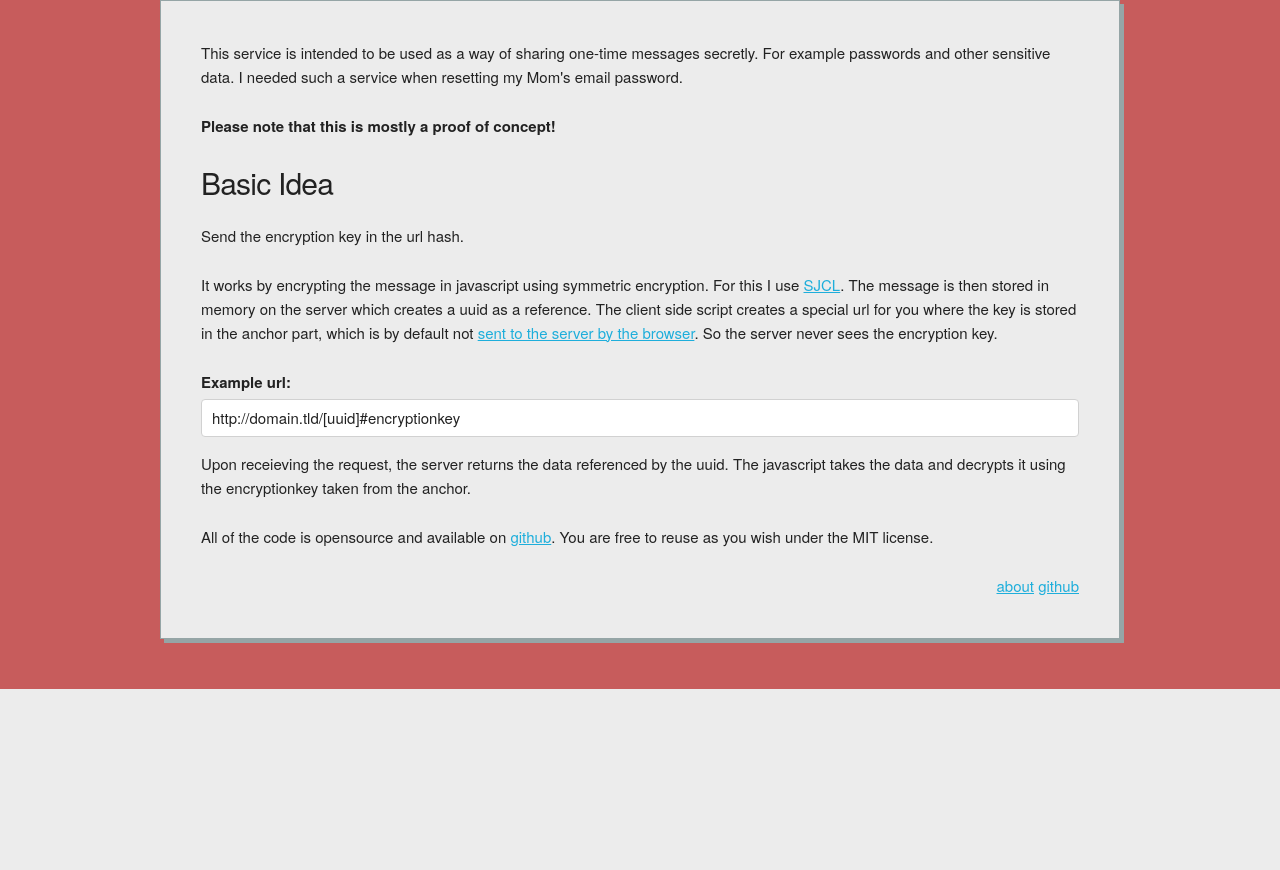
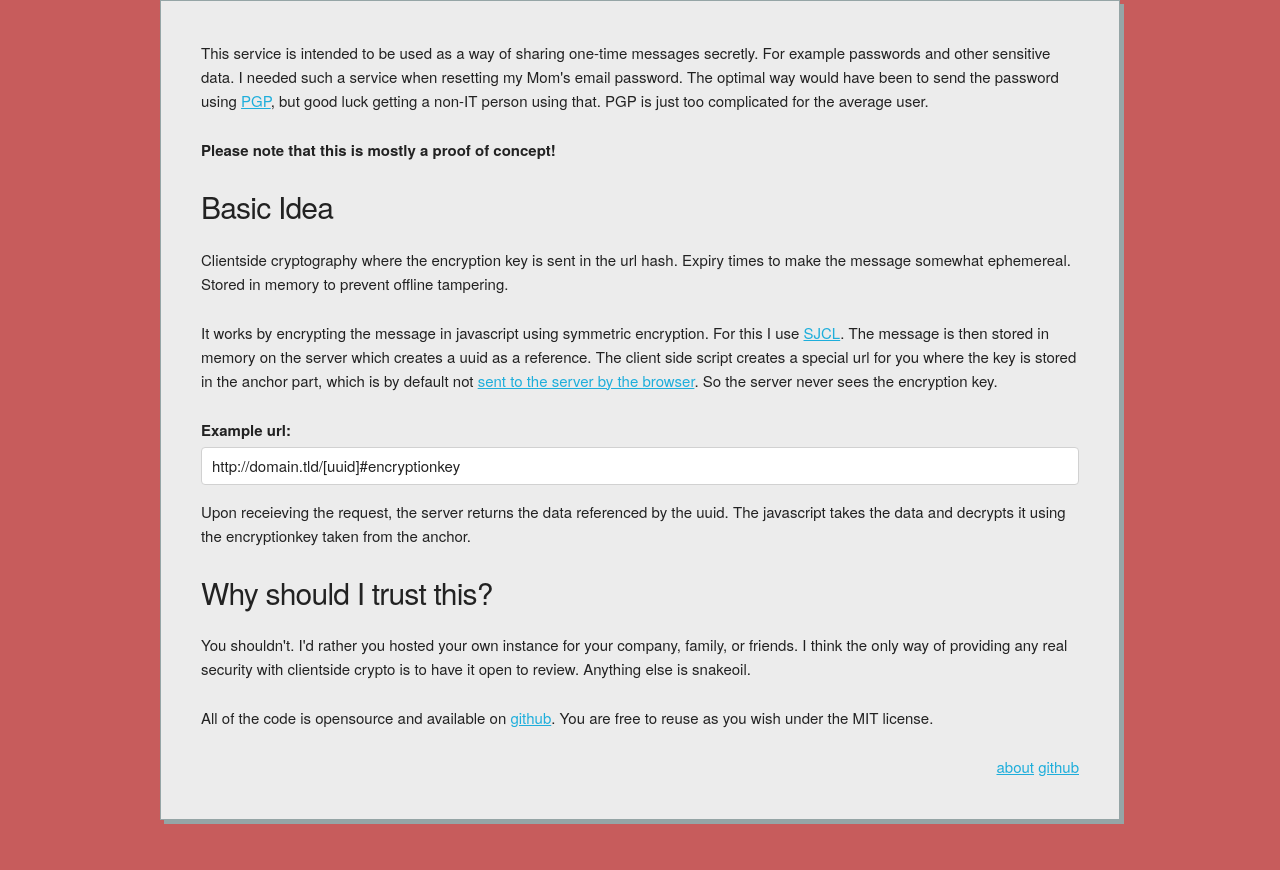
Before and after one commit to Tethik/burn-after-reading, a Flask app: page /about in a window 1280 px wide. Shown: the part 169-1039 px from the top of the page. Before the commit the page ends 858 px from the top, so only its background shows below. Run offline with Flask 2, Linux system fonts and the light colour scheme.

Commit message:
Some touchups and more writing.

```diff
--- a/burn/server.py
+++ b/burn/server.py
@@ -4,7 +4,8 @@ from datetime import datetime
 import uuid
 
 app = Flask(__name__)
-MAX_MESSAGE_LENGTH = 2048
+MAX_MESSAGE_LENGTH = 2048 # No exact math done to determine this.
+MAX_STORAGE = 50000
 
 @app.route("/")
 def index():
@@ -12,12 +13,12 @@ def index():
 
 @app.route("/create", methods=["POST"])
 def create():
-    storage = MemoryStorage(500)
+    storage = MemoryStorage(MAX_STORAGE)
     message = request.json["message"]
     print(request.json["expiry"])
     expiry = datetime.utcfromtimestamp(request.json["expiry"] / 1000)
     if len(message) > MAX_MESSAGE_LENGTH:
-        return "Message is too long. Please keep it shorter than 400 characters.", 403
+        return "Message is too long. Please keep it shorter than 250 characters.", 403
 
     id = storage.put(message, expiry)
     return str(id)
--- a/burn/templates/about.html
+++ b/burn/templates/about.html
@@ -2,13 +2,18 @@
 {% block body %}
 <p>This service is intended to be used as a way of sharing one-time
 messages secretly. For example passwords and other sensitive data. I needed such
-a service when resetting my Mom's email password. </p>
+a service when resetting my Mom's email password. The optimal way would have
+been to send the password using <a href="https://en.wikipedia.org/wiki/Pretty_Good_Privacy">PGP</a>,
+but good luck getting a non-IT person using that. PGP is just too complicated
+for the average user.</p>
 
 <p><b>Please note that this is mostly a proof of concept!</b></p>
 
 <h4>Basic Idea</h4>
 
-<p>Send the encryption key in the url hash.</p>
+<p>Clientside cryptography where the encryption key is sent in the url hash.
+Expiry times to make the message somewhat ephemereal. Stored in memory to prevent
+offline tampering.</p>
 
 <p>
 It works by encrypting the message in javascript using symmetric encryption. For this I use <a href="https://bitwiseshiftleft.github.io/sjcl/">SJCL</a>.
@@ -26,6 +31,12 @@ The javascript takes the data and decrypts it using the encryptionkey taken from
 the anchor.
 </p>
 
+<h4>Why should I trust this?</h4>
+
+<p>You shouldn't. I'd rather you hosted your own instance for your company,
+family, or friends. I think the only way of providing any real security with
+clientside crypto is to have it open to review. Anything else is snakeoil. </p>
+
 <p>All of the code is opensource and available on <a href="https://github.com/Tethik/burn-after-reading">github</a>.
 You are free to reuse as you wish under the MIT license. </p>
 
```
Also changed, not shown: burn/templates/index.html (+5 -7 lines), README.md.
